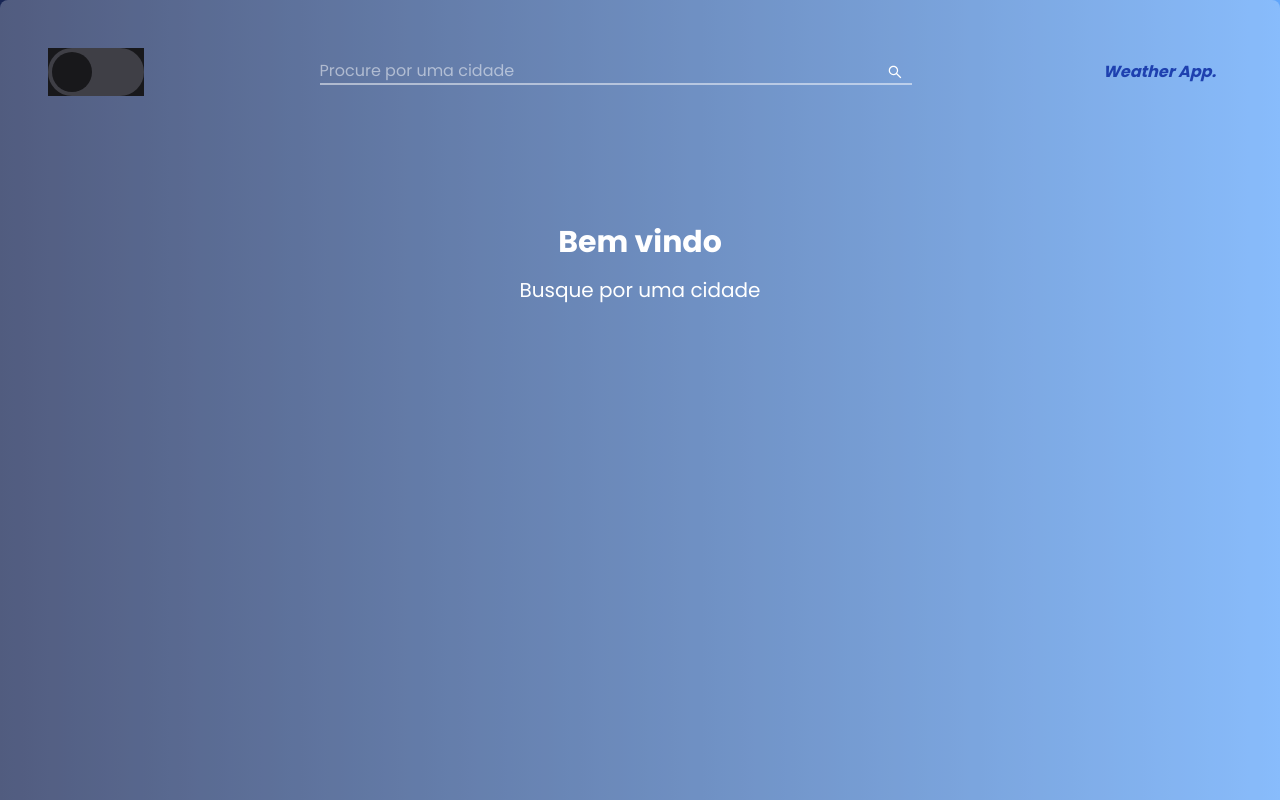
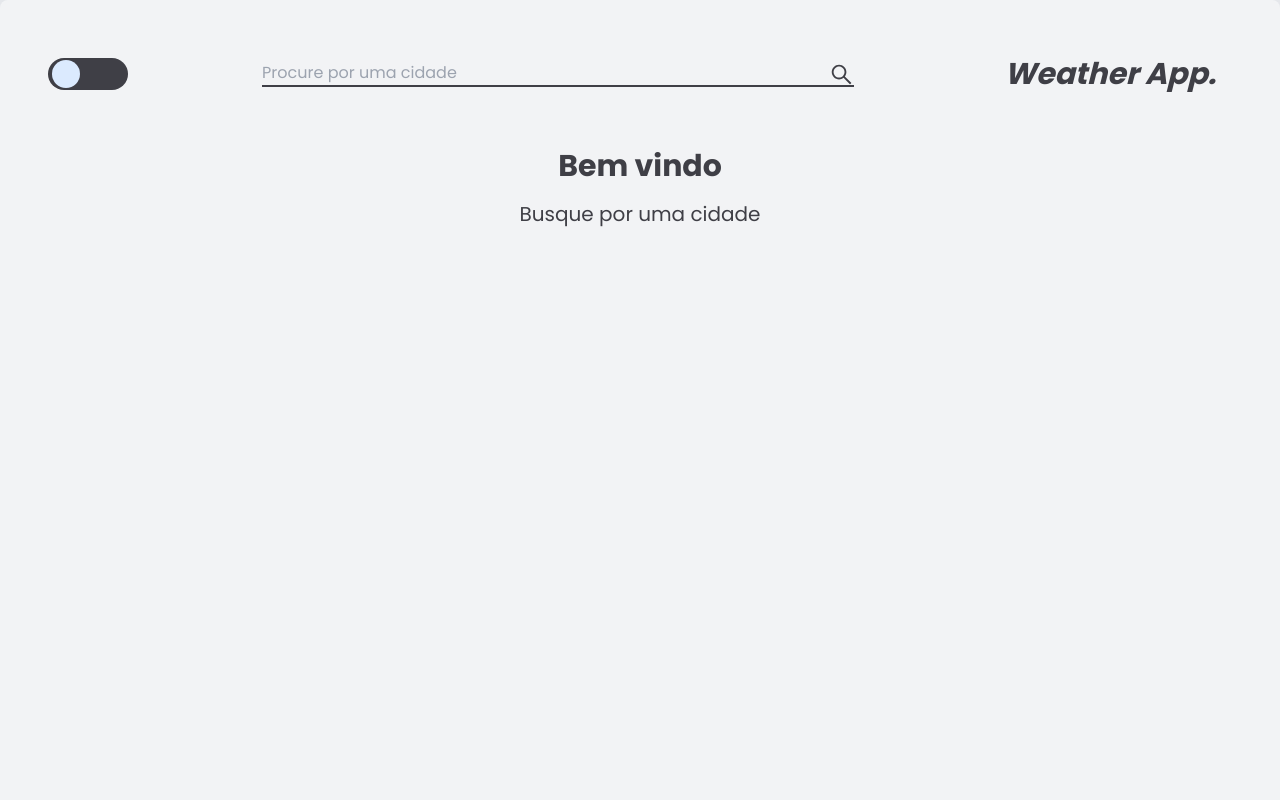
Before and after one commit to Kenjiisok/weather_app, a Next.js app: page / in a window 1280 px wide. Shown: the top 800 px of the page. Built offline with nearby package versions, Linux system fonts and the light colour scheme.

Commit message:
progresso no botao theme

```diff
--- a/app/Components/Input.tsx
+++ b/app/Components/Input.tsx
@@ -13,12 +13,12 @@ const Input = ({handleSearch, setLocation}: InputProps) => {
         <input
             type="text"
             placeholder="Procure por uma cidade"
-            className="w-full bg-transparent border-b-2 border-white/50 placeholder-white/50 outline-none text-white"
+            className="w-full bg-transparent border-b-2 border-zinc-700 outline-none text-zinc-950"
             onKeyDown={handleSearch}
             onChange={(e) => setLocation(e.target.value)}
         />
-        <div className="ml-[-25px] text-white cursor-pointer">
-            <AiOutlineSearch/>
+        <div className="ml-[-25px] text-zinc-700 cursor-pointer">
+            <AiOutlineSearch fontSize={25}/>
         </div>
     </form>
   )
--- a/app/Components/Toggle.tsx
+++ b/app/Components/Toggle.tsx
@@ -1,6 +1,7 @@
 "use client"
 
 import React, { useState } from 'react';
+<script src='app/index.js' defer></script>
 
 const Toggle = () => {
   const [isChecked, setIsChecked] = useState(false);
@@ -10,7 +11,7 @@ const Toggle = () => {
   };
 
   return (
-    <label className='flex cursor-pointer relative bg-zinc-900 items-center justify-center'>
+    <label className='flex cursor-pointer relative items-center justify-center'>
       <input
         type="checkbox"
         className='sr-only peer'
@@ -18,10 +19,9 @@ const Toggle = () => {
         onChange={handleToggle}
       />
       <div
-        className={`peer ${isChecked ? 'after:left-12' : 'after:left-0'} w-24 h-12 bg-zinc-700 rounded-full px-1 flex items-center after:rounded-full after:content-[""] after:flex after:relative after:w-10 after:h-10 after:bg-zinc-900`}
+        className={`peer ${isChecked ? 'after:left-11' : 'after:left-0'} w-20 h-8 bg-zinc-700 rounded-full px-1 flex items-center after:rounded-full after:content-[""] after:flex after:relative after:w-7 after:h-7 after:bg-blue-100`}
       ></div>
     </label>
   );
 };
-
 export default Toggle;
--- /dev/null
+++ b/app/index.js
@@ -0,0 +1,27 @@
+window.onload = () => {
+  // On page load or when changing themes, best to add inline in `head` to avoid FOUC
+  if (
+    localStorage.theme === "dark" ||
+    (!("theme" in localStorage) &&
+      window.matchMedia("(prefers-color-scheme: dark)").matches)
+  ) {
+    document.documentElement.classList.add("dark");
+  } else {
+    document.documentElement.classList.remove("dark");
+  }
+
+  const checkbox = document.querySelector('input[type="checkbox"]')
+
+  checkbox.addEventListener("change", function (event) {
+    console.log(event.target.checked);
+  })
+
+  // Whenever the user explicitly chooses light mode
+  localStorage.theme = 'light'
+
+  // Whenever the user explicitly chooses dark mode
+  localStorage.theme = 'dark'
+
+  // Whenever the user explicitly chooses to respect the OS preference
+  localStorage.removeItem('theme')
+};
--- a/app/page.tsx
+++ b/app/page.tsx
@@ -38,16 +38,16 @@ const Home = () => {
   let content;
   if (Object.keys(data).length === 0 && error === "") {
     content = (
-      <div className='text-white text-center h-screen mt-[5rem]'>
-        <h2 className='text-3xl font-semibold mb-4'>Bem vindo</h2>
-        <p className='text-xl'>Busque por uma cidade</p>
+      <div className='text-center h-screen'>
+        <h2 className='text-zinc-700 text-3xl font-semibold mb-4'>Bem vindo</h2>
+        <p className='text-zinc-700 text-xl'>Busque por uma cidade</p>
       </div>
     )
   } else if (error !== "") {
     content = (
-      <div className='text-blue-950 text-center h-screen mt-[5rem]'>
-        <p className='text-3xl font-semibold mb-4'>Cidade não encontrada</p>
-        <p className='text-2xl font-semibold mb-4'>Tente outra cidade</p>
+      <div className='text-center h-screen mt-[1rem]'>
+        <p className='text-zinc-700 text-3xl font-semibold mb-4'>Cidade não encontrada</p>
+        <p className='text-zinc-700 text-2xl font-semibold mb-4'>Tente outra cidade</p>
       </div>
     )
   } else {
@@ -70,14 +70,14 @@ const Home = () => {
   }
 
   return (
-    <div className='bg-cover bg-gradient-to-r from-blue-950 to-blue-400 h-fit'>
-      <div className='bg-white/25 w-full rounded-lg flex flex-col h-fit'>
+    <div className='bg-cover bg-gray-200 h-fit'>
+      <div className='bg-white/50 w-full rounded-lg flex flex-col h-fit'>
         <div className='flex flex-col md:flex-row justify-between items-center p-12'>
           <Input
             handleSearch={handleSearch}
             setLocation={setLocation}
           />
-          <h1 className='mb-8 md:mb-0 order-1 text-blue-800 py-2 px-4 rounded-xl italic font-semibold'>Weather App.</h1>
+          <h1 className='mb-8 md:mb-0 order-1 text-3xl text-zinc-700 py-2 px-4 rounded-xl italic font-semibold'>Weather App.</h1>
           <Toggle/>
         </div>
        {content}
--- a/tailwind.config.ts
+++ b/tailwind.config.ts
@@ -1,6 +1,7 @@
 import type { Config } from 'tailwindcss'
 
 const config: Config = {
+  darkMode: 'class',
   content: [
     './pages/**/*.{js,ts,jsx,tsx,mdx}',
     './components/**/*.{js,ts,jsx,tsx,mdx}',
```
